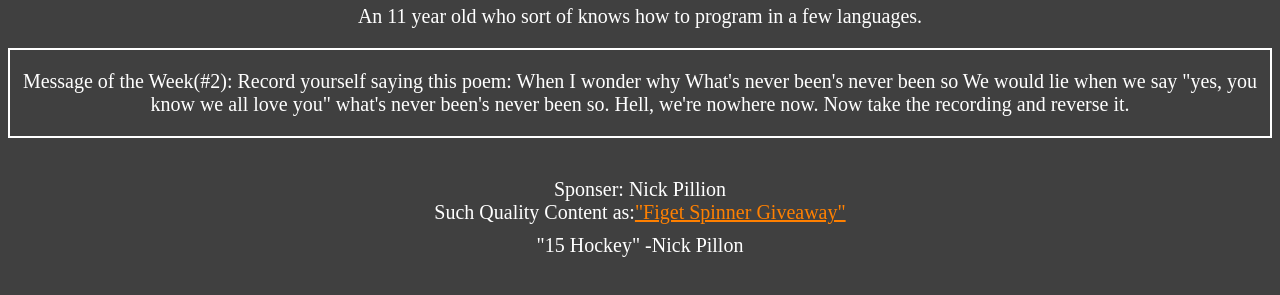
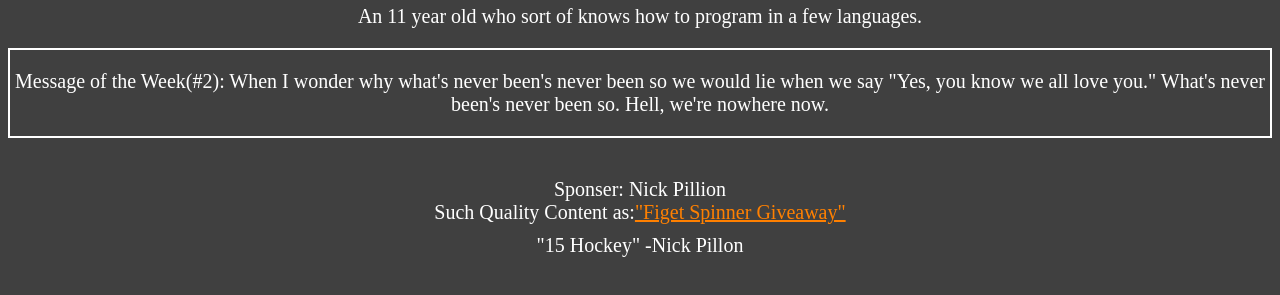
Before and after one commit to g2apefruit/g2apefruit.github.io, a plain HTML site: page index.html in a window 1280 px wide. Shown: the part 193-488 px from the top of the page. Drawn offline with Linux system fonts and the light colour scheme.

Commit message:
altered motw

```diff
--- a/index.html
+++ b/index.html
@@ -12,7 +12,7 @@
 			<p>An 11 year old who sort of knows how to program in a few languages.</p>
 		</div>
 		<div class="motw">
-			<p>Message of the Week(#2): Record yourself saying this poem: When I wonder why What's never been's never been so We would lie when we say "yes, you know we all love you" what's never been's never been so. Hell, we're nowhere now. Now take the recording and reverse it.</p>
+			<p>Message of the Week(#2): When I wonder why what's never been's never been so we would lie when we say "Yes, you know we all love you." What's never been's never been so. Hell, we're nowhere now.</p>
 		</div>
 		<div class="sponserGag">
 			<p>Sponser: Nick Pillion</br>Such Quality Content as:<a href="https://www.youtube.com/watch?v=SFXUDTy9xmQ">"Figet Spinner Giveaway"</a></p>
```
